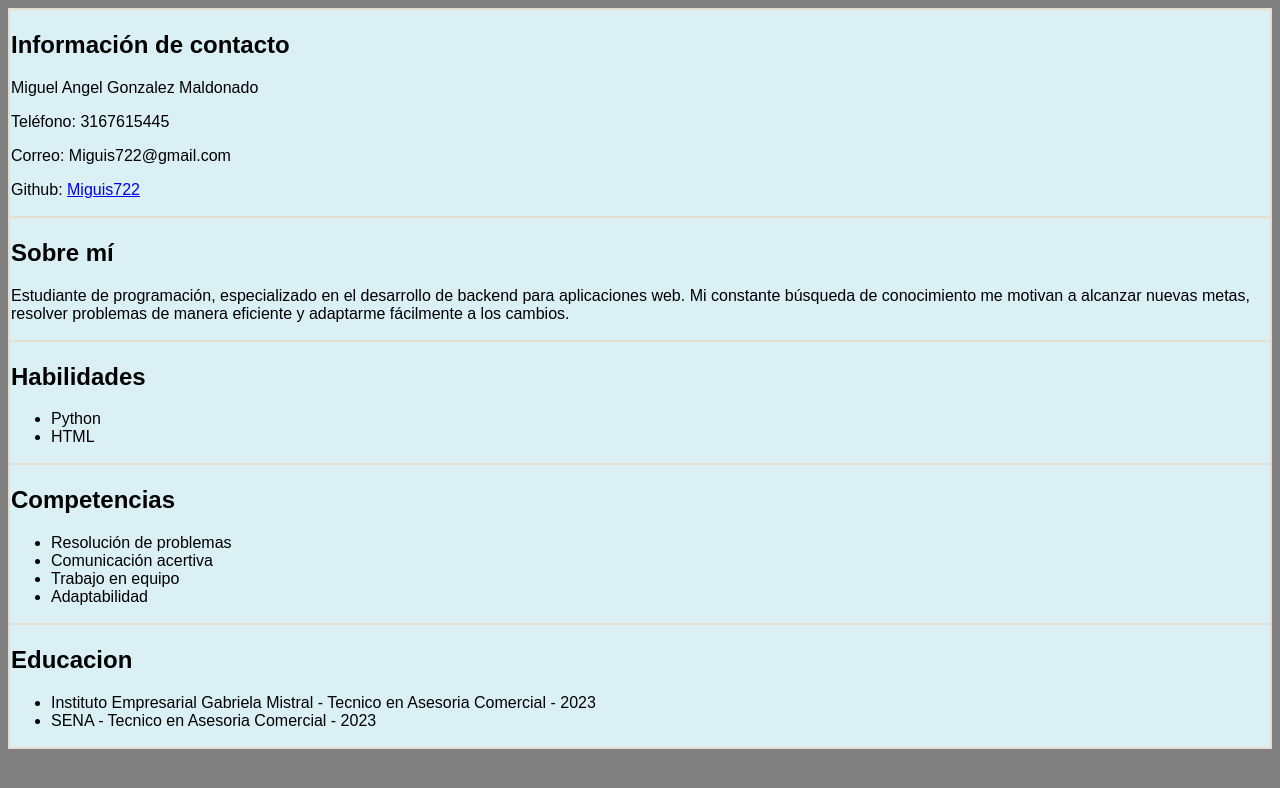
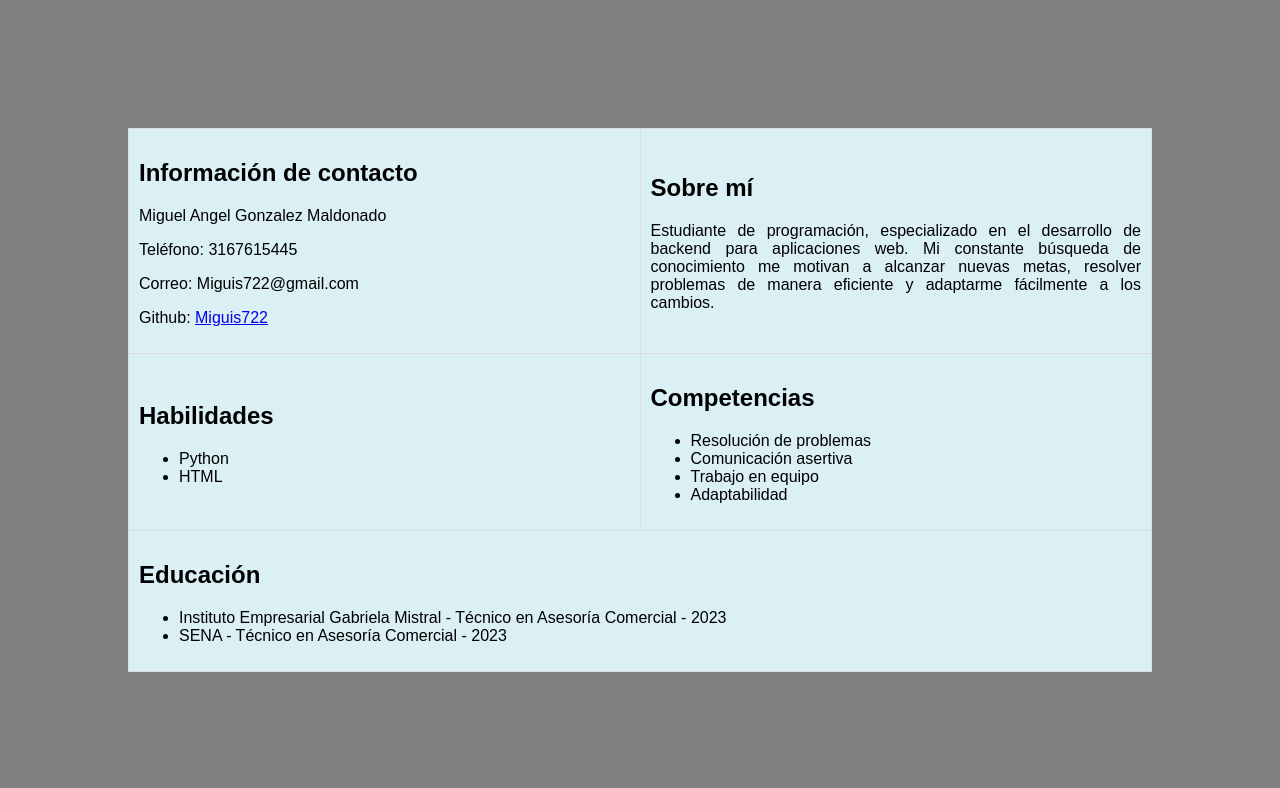
Before and after one commit to Miguis722/HojaDeVida, a plain HTML site: page index.html in a window 1280 px wide. Drawn offline with Linux system fonts and the light colour scheme.

Commit message:
Corrección por CHAT GPT, se le pide que haga correcciones si tiene alguna, además de que le ponga un mejor orden para la visualización. He hecho una división de columnas, una en la parte de la izquierda y otra en la derecha para mejor visulización de la hoja de vida.

```diff
--- a/index.html
+++ b/index.html
@@ -5,86 +5,98 @@
     <meta name="viewport" content="width=device-width, initial-scale=1.0">
     <title>Hoja de vida</title>
     <style>
-        body{
+        body {
             font-family: Arial, sans-serif;
+            background-color: grey;
+            display: flex;
+            justify-content: center;
+            align-items: center;
+            height: 100vh;
+            margin: 0;
         }
-        .section{
+        .section {
             margin-bottom: 20px;
         }
         .section h2 {
             text-decoration: underline;
         }
-        .contact-info, .about, .skills, .work-experience, .education{
-            margin-left: 20px;
+        .left-column, .right-column {
+            background-color: #daf0f5;
+            padding: 10px;
+        }
+        .left-column {
+            width: 50%;
+        }
+        .right-column {
+            width: 50%;
+        }
+        table {
+            border-collapse: collapse;
+            width: 80%;
+            text-align: justify;
+        }
+        th, td {
+            border: 1px solid #dddddd;
+            padding: 8px;
+            text-align: justify;
+        }
+        th {
+            background-color: #e5ddcf;
         }
     </style>
-
 </head>
 <body>
-
-    <body style="background-color: grey;">
-        <div style="display: flex;">
-    <table style="background-color: #e5ddcf;">
+    <table>
         <tr>
-            <td style="background-color: #daf0f5;">
-              <div class="informacion-contacto">
+            <td class="left-column">
+                <div class="contact-info">
                     <h2>Información de contacto</h2>
                     <p>Miguel Angel Gonzalez Maldonado</p>
                     <p>Teléfono: 3167615445</p>
                     <p>Correo: Miguis722@gmail.com</p>
                     <p>Github: <a href="https://github.com/Miguis722">Miguis722</a></p>
                 </div>
+            </td>
+            <td class="right-column">
+                <div class="about">
+                    <h2>Sobre mí</h2>
+                    <p>Estudiante de programación, especializado en el desarrollo de backend para aplicaciones web. Mi constante búsqueda de conocimiento me motivan a alcanzar nuevas metas, resolver problemas de manera eficiente y adaptarme fácilmente a los cambios.</p>
+                </div>
+            </td>
         </tr>
-    </td>
         <tr>
-            <td style="background-color: #daf0f5;">
-                <div class="Acercade">
-                    <h2>Sobre mí</h2>
-                    <justify><p>Estudiante de programación, especializado en el desarrollo de backend para aplicaciones web. Mi constante búsqueda de conocimiento me motivan a alcanzar nuevas metas, resolver problemas de manera eficiente y adaptarme fácilmente a los cambios.</p></justify>
-                </div>
-        </tr>
-            </td>
-        <tr>
-            <td style="background-color: #daf0f5;">
-                <div class="mishabilidades">
+            <td class="left-column">
+                <div class="skills">
                     <h2>Habilidades</h2>
                     <ul>
                         <li>Python</li>
                         <li>HTML</li>
                     </ul>
                 </div>
-        </tr>
             </td>
-        <tr>
-            <td style="background-color: #daf0f5;">
+            <td class="right-column">
                 <div class="competencias">
                     <h2>Competencias</h2>
                     <ul>
                         <li>Resolución de problemas</li>
-                        <li>Comunicación acertiva</li>
+                        <li>Comunicación asertiva</li>
                         <li>Trabajo en equipo</li>
                         <li>Adaptabilidad</li>
                     </ul>
                 </div>
+            </td>
         </tr>
-            </td>
         <tr>
-            <td style="background-color: #daf0f5;">
-                <div class="Estudios">
-                    <h2>Educacion</h2>
+            <td class="left-column" colspan="2">
+                <div class="education">
+                    <h2>Educación</h2>
                     <ul>
-                        <li>Instituto Empresarial Gabriela Mistral - Tecnico en Asesoria Comercial - 2023</li>
-                        <li>SENA - Tecnico en Asesoria Comercial - 2023</li>
+                        <li>Instituto Empresarial Gabriela Mistral - Técnico en Asesoría Comercial - 2023</li>
+                        <li>SENA - Técnico en Asesoría Comercial - 2023</li>
                     </ul>
                 </div>
+            </td>
         </tr>
-
-
-
-
-
-
     </table>
-    </body>
 </body>
 </html>
```
